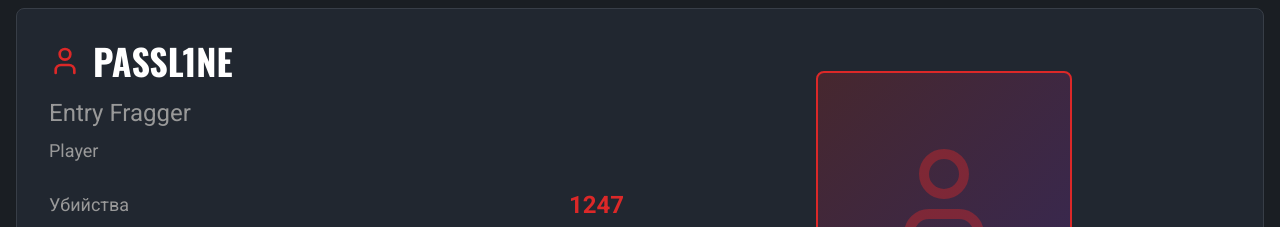
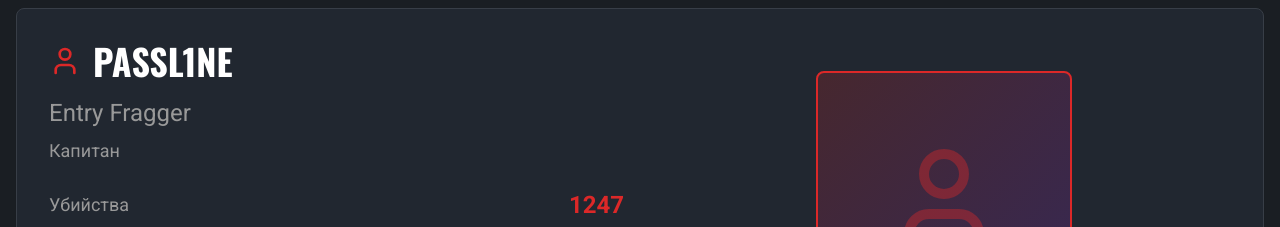
Before and after one commit to pr-poehali-dev/team-shadoww-cyber-esports, a React (Vite) app: page / in a window 1280 px wide. Shown: the part 1040-1267 px from the top of the page. Built offline with nearby package versions, Linux system fonts and the light colour scheme.

Commit message:
feat: добавил капитана passl1ne

```diff
--- a/src/pages/Index.tsx
+++ b/src/pages/Index.tsx
@@ -7,7 +7,7 @@ const players = [
   {
     id: 'passl1ne',
     name: 'PASSL1NE',
-    role: 'Player',
+    role: 'Капитан',
     position: 'Entry Fragger',
     stats: { kills: 1247, winRate: '67%', rating: 1.24 }
   },
```
